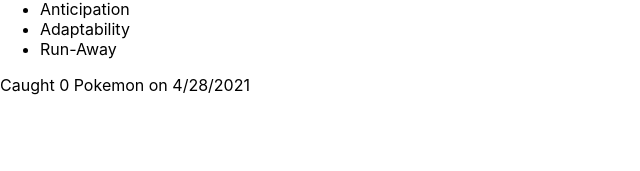
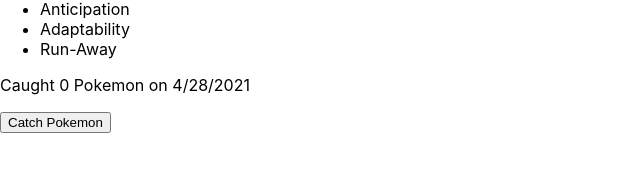
Before and after one commit to CYF-Projects/React-Pokedex-App, a React (Create React App) app: page / in a window 1280 px wide. Shown: the part 439-610 px from the top of the page, without its empty margins (0-640 px from the left). Built offline with nearby package versions, Linux system fonts and the light colour scheme.

Commit message:
Added Pokemon counter and image clicked
Added Pokemon counter and log for image clicked

```diff
--- a/src/App.css
+++ b/src/App.css
@@ -4,7 +4,6 @@
 
 .App-logo {
   height: 40vmin;
-  pointer-events: none;
 }
 
 @media (prefers-reduced-motion: no-preference) {
--- a/src/App.js
+++ b/src/App.js
@@ -3,13 +3,14 @@
 import CaughtPokemon from "./CaughtPokemon";
 
 function App() {
-	const abilities = ["Anticipation", "Adaptability", "Run-Away"];
-	const date = new Date().toLocaleDateString();
+	function logWhenClicked() {
+		console.log("Image was clicked!");
+	}
 	return (
 		<div>
-			<Logo appName = "Kara's Pokedex"/>
-			<BestPokemon abilities = {abilities}/>
-			<CaughtPokemon date = {date}/>
+			<Logo appName="Kara's Pokedex" clickImgFunction={logWhenClicked} />
+			<BestPokemon abilities={["Anticipation", "Adaptability", "Run-Away"]} />
+			<CaughtPokemon date={new Date().toLocaleDateString()} />
 		</div>
 	);
 }
--- a/src/CaughtPokemon.js
+++ b/src/CaughtPokemon.js
@@ -1,6 +1,17 @@
+import React, { useState } from "react";
+
 const CaughtPokemon = (props) => {
+	const [numberPokemon, setNumberPokemon] = useState(0);
+	function addPokemon() {
+		setNumberPokemon(numberPokemon + 1);
+	}
 	return (
-		<p>Caught 0 Pokemon on {props.date}</p>
+		<div>
+			<p>
+        Caught {numberPokemon} Pokemon on {props.date}
+			</p>
+			<button onClick={addPokemon}>Catch Pokemon</button>
+		</div>
 	);
 };
 
--- a/src/Logo.js
+++ b/src/Logo.js
@@ -2,7 +2,11 @@
 	return (
 		<header>
 			<h1>Welcome to {props.appName}</h1>
-			<img src="https://assets.pokemon.com/assets/cms2/img/pokedex/full/016.png" alt="Pidgey"/>
+			<img
+				onClick={props.clickImgFunction}
+				src="https://assets.pokemon.com/assets/cms2/img/pokedex/full/016.png"
+				alt="Pidgey"
+			/>
 		</header>
 	);
 };
```
